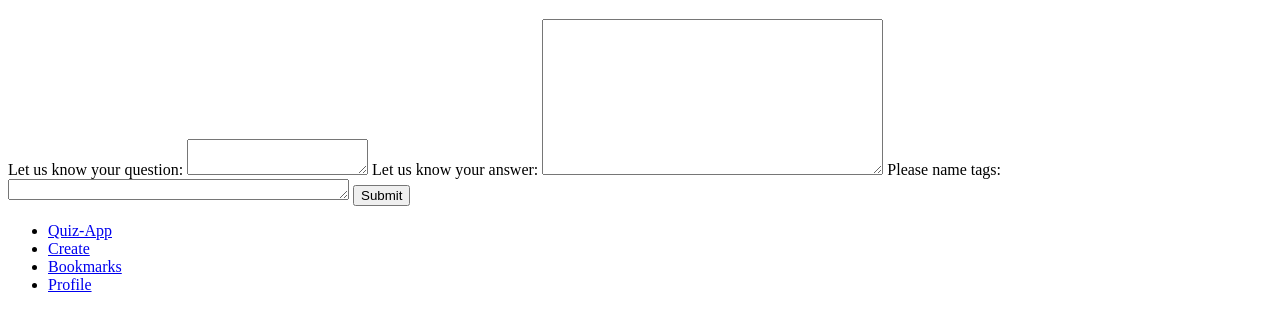
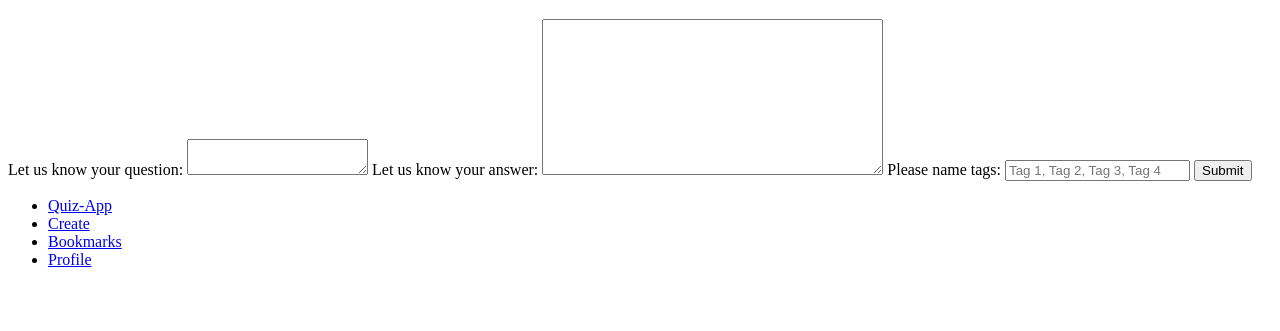
Before and after one commit to JelenadlS/quiz-app, a website: page create.html in a window 1280 px wide. Shown: the part 61-392 px from the top of the page. Drawn offline with Linux system fonts and the light colour scheme.

Commit message:
Change typo / textarea -> input / add figure element

```diff
--- a/create.html
+++ b/create.html
@@ -10,7 +10,7 @@
   <body>
     <h1>Create</h1>
     <main>
-      <form aria-labelledby="create-question-heading" autocoplete="off">
+      <form aria-labelledby="create-question-heading" autocomplete="off">
         <label for="input-question">Let us know your question:</label>
         <textarea
           id="input-question"
@@ -29,15 +29,12 @@
           placeholder="What is the answer?"
         >
         </textarea>
-        <label for="input-tags">Please name tags:</label>
-        <textarea
+        <label for="input-tags">Please name tags: </label>
+        <input
           id="input-tags"
-          cols="40"
-          rows="1"
           required
           placeholder="Tag 1, Tag 2, Tag 3, Tag 4"
-        >
-        </textarea>
+        />
         <button type="submit">Submit</button>
       </form>
       <nav>
```
Also changed, not shown: profile.html (+1 -1 lines).
